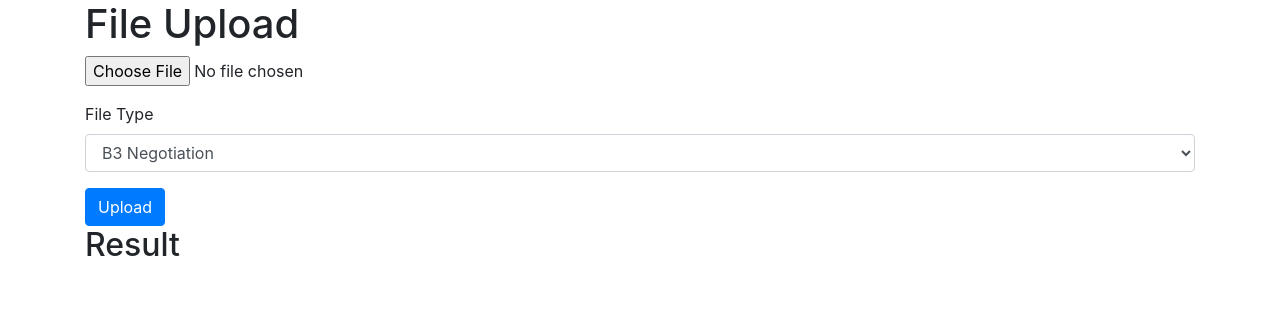
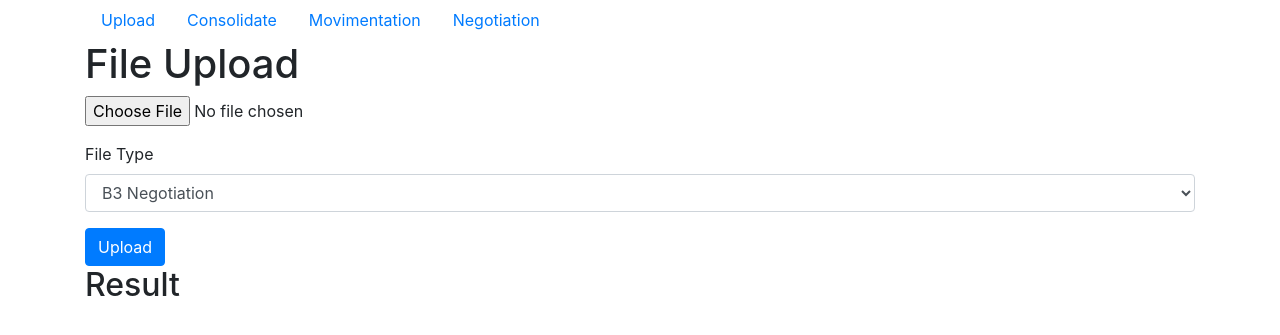
Before and after one commit to andrenepomuceno/wallet.py, a Flask app: page / in a window 1280 px wide. Shown: the top 335 px of the page. Run offline with Flask 3, Linux system fonts and the light colour scheme.

Commit message:
Added top bar

```diff
--- a/app/routes.py
+++ b/app/routes.py
@@ -69,4 +69,12 @@ def view_consolidate():
     info = view_consolidate_request(request)
     consolidate = info['consolidate']
     old = info['old']
-    return render_template('view_consolidate.html', info=info, consolidate=consolidate.to_html(classes='pandas-dataframe'), old=old.to_html(classes='pandas-dataframe'))
+    return render_template('view_consolidate.html', info=info,
+                           consolidate=consolidate[['url','ticker','currency','last_close_price',
+                                                    'position_sum','position_total','buy_avg_price',
+                                                    'total_cost','wages_sum','rents_wage_sum','liquid_cost',
+                                                    'rentability','rentability_by_year']].to_html(classes='pandas-dataframe', escape=False),
+                           old=old[['url','ticker','currency','last_close_price',
+                                    'position_sum','position_total','buy_avg_price',
+                                    'total_cost','wages_sum','rents_wage_sum','liquid_cost',
+                                    'rentability','rentability_by_year']].to_html(classes='pandas-dataframe', escape=False))
--- a/app/templates/base.html
+++ b/app/templates/base.html
@@ -10,8 +10,26 @@
 </head>
 <body>
     <div class="container">
-        {% block content %}
-        {% endblock %}
+        <div class="topbar">
+            <ul class="nav">
+                <li class="nav-item">
+                    <a class="nav-link" href="/">Upload</a>
+                </li>
+                <li class="nav-item">
+                    <a class="nav-link" href="consolidate">Consolidate</a>
+                </li>
+                <li class="nav-item">
+                    <a class="nav-link" href="movimentation">Movimentation</a>
+                </li>
+                <li class="nav-item">
+                    <a class="nav-link" href="negotiation">Negotiation</a>
+                </li>
+            </ul>
+        </div>
+        <div class="content">
+            {% block content %}
+            {% endblock %}
+        </div>
     </div>
     <script src="https://cdn.jsdelivr.net/npm/jquery@3.5.1/dist/jquery.slim.min.js" integrity="sha384-DfXdz2htPH0lsSSs5nCTpuj/zy4C+OGpamoFVy38MVBnE+IbbVYUew+OrCXaRkfj" crossorigin="anonymous"></script>
     <script src="https://cdn.jsdelivr.net/npm/popper.js@1.16.1/dist/umd/popper.min.js" integrity="sha384-9/reFTGAW83EW2RDu2S0VKaIzap3H66lZH81PoYlFhbGU+6BZp6G7niu735Sk7lN" crossorigin="anonymous"></script>
--- a/app/templates/view_asset.html
+++ b/app/templates/view_asset.html
@@ -12,6 +12,7 @@
     <p>Total Cost: {{ info['currency'] }} {{ info['total_cost'] }}</p>
     <p>Wages: {{ info['currency'] }} {{ info['wages_sum'] }}</p>
     <p>Rent Wages: {{ info['currency'] }} {{ info['rents_wage_sum'] }}</p>
+    <p>Taxes: {{ info['currency'] }} {{ info['taxes_sum'] }}</p>
     <p>Liquid Cost: {{ info['currency'] }} {{ info['liquid_cost'] }}</p>
     <p>First buy: {{ info['first_buy'] }} ({{ info['age'] }} days)</p>
     <p>Rentabiliy: {{ info['rentability'] }} % ({{ info['rentability_by_year'] }} %/y)</p>
--- a/app/utils/processing.py
+++ b/app/utils/processing.py
@@ -188,6 +188,12 @@ def view_asset_request(request, asset):
     ]
     dataframes['sells'] = sells
 
+    taxes = debit.loc[
+        ((debit['Movimentação'] == "Cobrança de Taxa Semestral"))
+    ]
+    taxes_sum = taxes['Valor da Operação'].sum()
+    asset_info['taxes_sum'] = round(taxes_sum, 2)
+
     wages = credit.loc[
         ((credit['Movimentação'] == "Dividendo")
          | (credit['Movimentação'] == "Juros Sobre Capital Próprio")
@@ -292,7 +298,7 @@ def view_asset_request(request, asset):
     total_cost = buys_value_sum - sells_value_sum
     asset_info['total_cost'] = round(total_cost, 2)
 
-    liquid_cost = total_cost - wages_sum - rents_wages_sum
+    liquid_cost = total_cost - wages_sum - rents_wages_sum + taxes_sum
     asset_info['liquid_cost'] = round(liquid_cost, 2)
 
     buys_wsum = (buys['Quantidade'] * buys['Preço unitário']).sum()
@@ -358,14 +364,20 @@ def view_consolidate_request(request):
     # print(pd.DataFrame(asset_list))
     # print(movimentation['Ticker'].value_counts())
 
-    consolidate = consolidate.sort_values(by='rentability', ascending=False)
     consolidate = consolidate[['name','ticker','currency','last_close_price',
                                       'position_sum','position_total','buy_avg_price',
                                       'total_cost','wages_sum','rents_wage_sum','liquid_cost',
                                       'rentability','rentability_by_year']]
+    consolidate['url'] = consolidate['name'].apply(lambda x: f"<a href='view/{x}'>{x}</a>")
 
-    ret['consolidate'] = consolidate.loc[consolidate['position_sum'] > 0]
-    ret['old'] = consolidate.loc[consolidate['position_sum'] <= 0].sort_values(by='liquid_cost', ascending=True)
+
+    df = consolidate.loc[consolidate['position_sum'] > 0]
+    df = df.sort_values(by='rentability', ascending=False)
+    ret['consolidate'] = df
+
+    old = consolidate.loc[consolidate['position_sum'] <= 0]
+    old = old.sort_values(by='liquid_cost', ascending=True)
+    ret['old'] = old
 
     ret['total_cost_sum'] = consolidate['total_cost'].sum()
     ret['total_wages_sum'] = consolidate['wages_sum'].sum()
```
